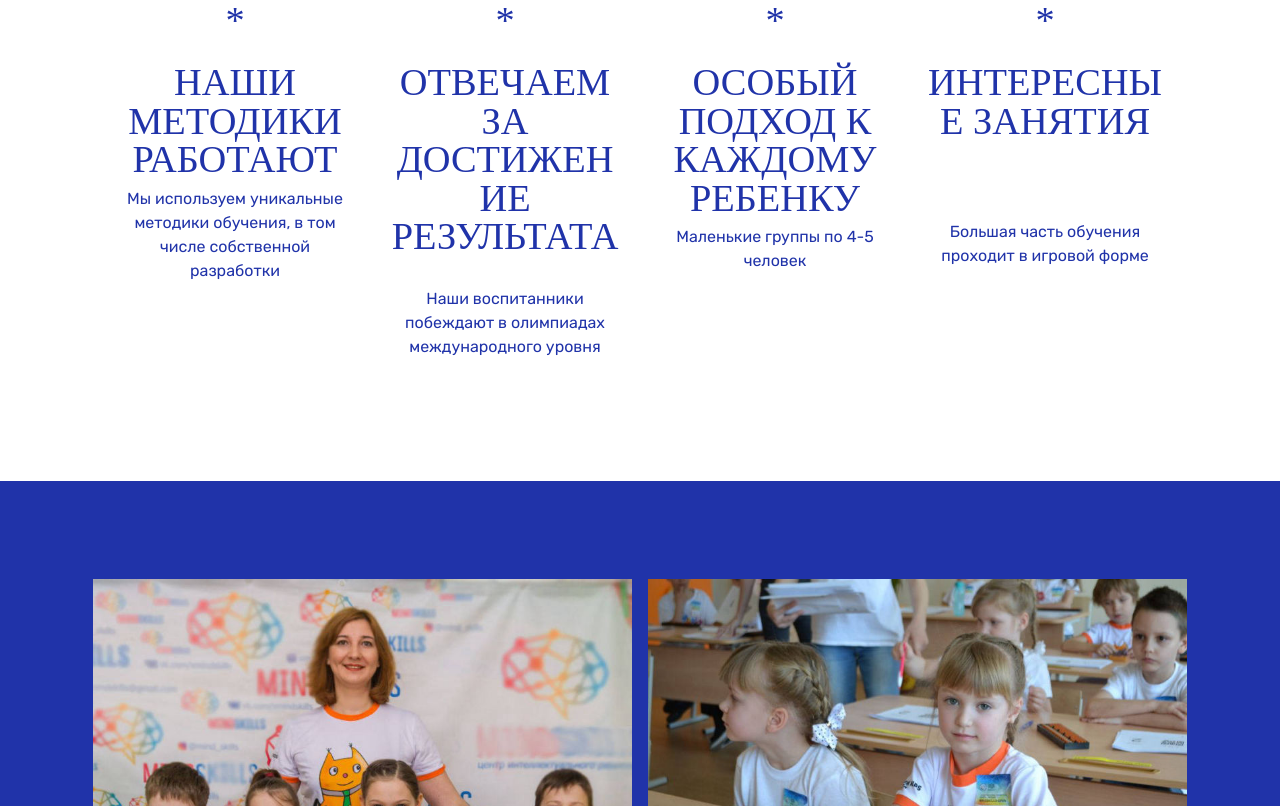
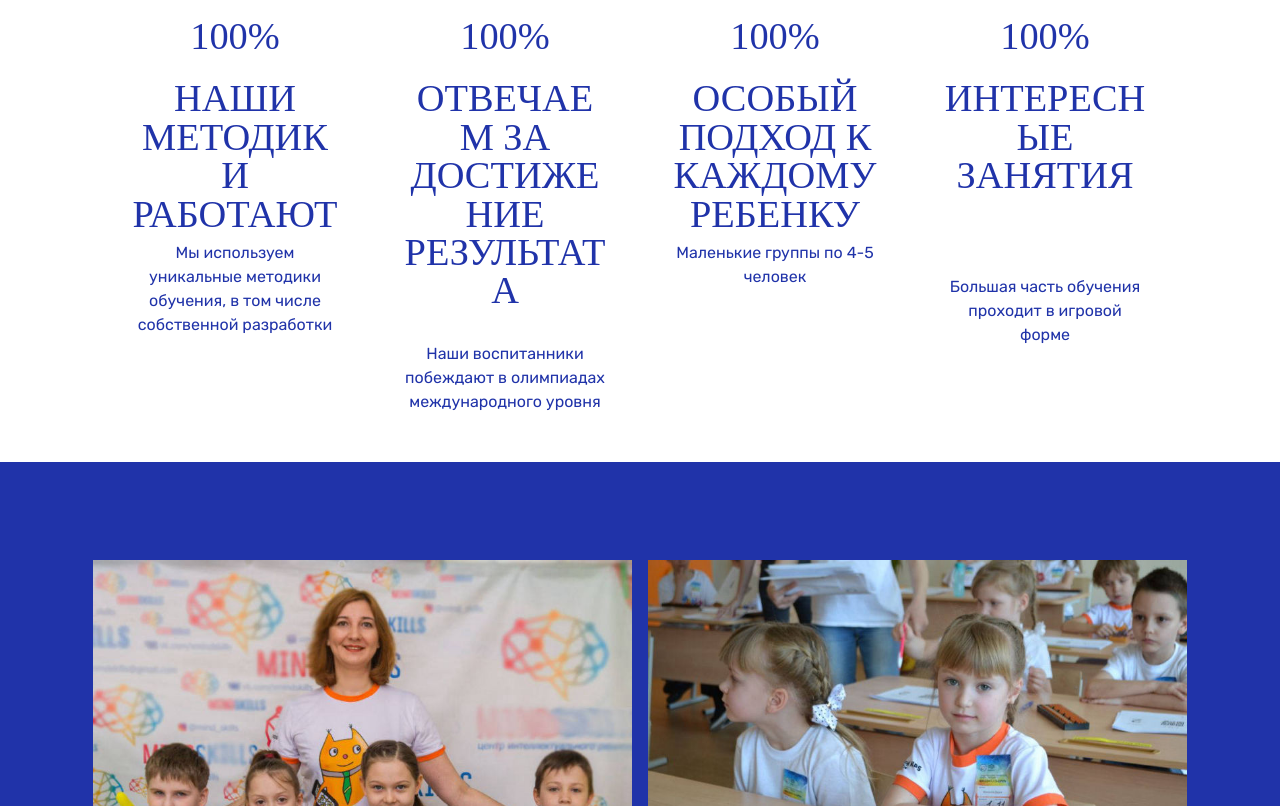
Before and after one commit to democh0107/democh0107.github.io, a plain HTML site: page index.html in a window 1280 px wide. Shown: the part 1314-2120 px from the top of the page. Drawn offline with Linux system fonts and the light colour scheme; a script that the page names is missing; files whose address does not match are found by name; a web font is replaced by a local one.

Commit message:
create github pages

```diff
--- a/assets/mobirise/css/mbr-additional.css
+++ b/assets/mobirise/css/mbr-additional.css
@@ -1375,7 +1375,7 @@ section.lazy-placeholder:after {
 }
 .cid-rD77UFQSEG {
   padding-top: 15px;
-  padding-bottom: 90px;
+  padding-bottom: 0px;
   background-color: #ffffff;
 }
 .cid-rD77UFQSEG h3 {
@@ -1387,6 +1387,9 @@ section.lazy-placeholder:after {
 }
 .cid-rD77UFQSEG .mbr-content-text {
   color: #2033a9;
+}
+.cid-rD77UFQSEG .panel-item {
+  background: #ffffff;
 }
 .cid-rD77UFQSEG .card {
   word-wrap: break-word;
--- a/index.html
+++ b/index.html
@@ -69,7 +69,7 @@
     </nav>
 </section>
 
-<section class="engine"><a href="https://mobirise.info/x">css templates</a></section><section class="header1 cid-rD18QJsc8M" id="header16-1">
+<section class="engine"><a href="https://mobirise.info/r">free bootstrap template</a></section><section class="header1 cid-rD18QJsc8M" id="header16-1">
 
 
 
@@ -155,13 +155,13 @@
         <div class="container pt-4 mt-2">
             <div class="media-container-row">
                 <div class="card p-3 align-center col-12 col-md-6 col-lg-3">
-                    <div class="panel-item">
+                    <div class="panel-item p-3">
                         <div class="card-img pb-3">
                             <span class="mbr-iconfont mbri-setting" style="font-size: 100px; color: rgb(32, 51, 169); fill: rgb(32, 51, 169);"></span>
                         </div>
 
                         <div class="card-text">
-                            <h3 class="count pt-3 pb-3 mbr-fonts-style display-5">*</h3>
+                            <h3 class="count pt-3 pb-3 mbr-fonts-style display-5">100%</h3>
                             <h4 class="mbr-content-title mbr-bold mbr-fonts-style display-5"><span style="font-weight: normal;">НАШИ МЕТОДИКИ РАБОТАЮТ</span></h4>
                             <p class="mbr-content-text mbr-fonts-style display-7">
                                 Мы используем уникальные методики обучения, в том числе собственной разработки</p>
@@ -171,12 +171,12 @@
 
 
                 <div class="card p-3 align-center col-12 col-md-6 col-lg-3">
-                    <div class="panel-item">
+                    <div class="panel-item p-3">
                         <div class="card-img pb-3">
                             <span class="mbr-iconfont mbri-like" style="font-size: 100px; color: rgb(32, 51, 169); fill: rgb(32, 51, 169);"></span>
                         </div>
                         <div class="card-text">
-                            <h3 class="count pt-3 pb-3 mbr-fonts-style display-5">*</h3>
+                            <h3 class="count pt-3 pb-3 mbr-fonts-style display-5">100%</h3>
                             <h4 class="mbr-content-title mbr-bold mbr-fonts-style display-5"><span style="font-weight: normal;">ОТВЕЧАЕМ ЗА ДОСТИЖЕНИЕ РЕЗУЛЬТАТА</span></h4>
                             <p class="mbr-content-text mbr-fonts-style display-7">
                                     <br>Наши воспитанники побеждают в олимпиадах международного уровня</p>
@@ -185,12 +185,12 @@
                 </div>
 
                 <div class="card p-3 align-center col-12 col-md-6 col-lg-3">
-                    <div class="panel-item">
+                    <div class="panel-item p-3">
                         <div class="card-img pb-3">
                             <span class="mbr-iconfont mbri-smile-face" style="font-size: 100px; color: rgb(32, 51, 169); fill: rgb(32, 51, 169);"></span>
                         </div>
                         <div class="card-text">
-                            <h3 class="count pt-3 pb-3 mbr-fonts-style display-5">*</h3>
+                            <h3 class="count pt-3 pb-3 mbr-fonts-style display-5">100%</h3>
                             <h4 class="mbr-content-title mbr-bold mbr-fonts-style display-5"><span style="font-weight: normal;">ОСОБЫЙ ПОДХОД К КАЖДОМУ РЕБЕНКУ</span></h4>
                             <p class="mbr-content-text mbr-fonts-style display-7">Маленькие группы по 4-5 человек</p>
                         </div>
@@ -199,13 +199,13 @@
 
 
                 <div class="card p-3 align-center col-12 col-md-6 col-lg-3">
-                    <div class="panel-item">
+                    <div class="panel-item p-3">
                         <div class="card-img pb-3">
                             <span class="mbr-iconfont mbri-github" style="font-size: 100px; color: rgb(32, 51, 169); fill: rgb(32, 51, 169);"></span>
                         </div>
 
                         <div class="card-texts">
-                             <h3 class="count pt-3 pb-3 mbr-fonts-style display-5">*</h3>
+                             <h3 class="count pt-3 pb-3 mbr-fonts-style display-5">100%</h3>
                             <h4 class="mbr-content-title mbr-bold mbr-fonts-style display-5"><span style="font-weight: normal;">ИНТЕРЕСНЫЕ ЗАНЯТИЯ</span></h4>
                             <p class="mbr-content-text mbr-fonts-style display-7">
                                     <br><br><br>Большая часть обучения проходит в игровой форме</p>
```
Also changed, not shown: 1 other file.
